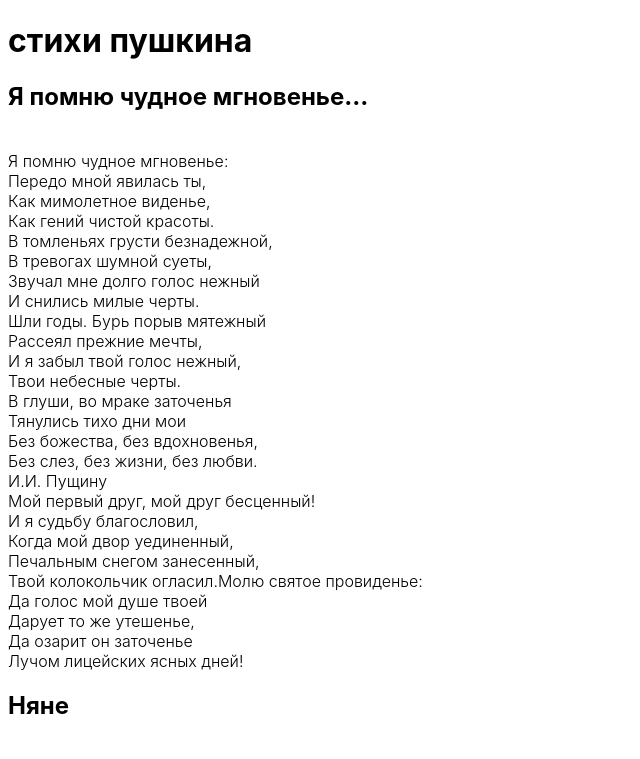
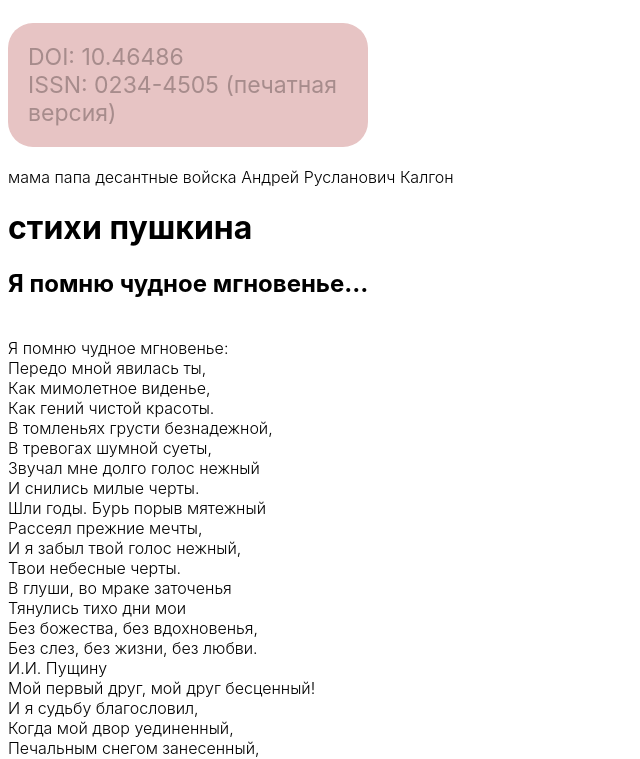
Before and after one commit to Danila-Xiaomi/Alexander-Petrov-Legenda, a plain HTML site: page index.html in a window 1280 px wide. Shown: the top 759 px of the page, without its empty margins (0-640 px from the left). Drawn offline with Linux system fonts and the light colour scheme; files whose address does not match are found by name.

Commit message:
сегодня многое поняли

```diff
--- a/css/style.css
+++ b/css/style.css
@@ -3,6 +3,31 @@
 /* ПОДУМАТЬ НА СЧЕТ КОЛИЧЕСТВА ВАРИАНТОВ ЖИРНОСТИ И ВОЗМОЖНО ДОБАВИТЬ НОВЫЕ ОПЦИИ */
 
 /* SF Pro Text - Light 300 - Regular */
+.journal-ids {
+ width: 320px;
+ padding: 20px;
+ border: 2px;
+ margin-top: 23px;
+font-size: 23px;
+font-weight: 400;
+
+color:#1f151552;
+background-color:rgb(231, 196, 196);
+
+border-radius: 25px;
+}
+
+.journal-ids > p  {
+margin:0px;
+}
+
+
+
+
+
+
+
+
 @font-face {
     font-family: 'SF Pro Text';
     font-style: normal;
--- a/index.html
+++ b/index.html
@@ -1,14 +1,39 @@
 <!DOCTYPE html>
 <html langue ru-RU>
 <head>
+    <!-- текст будет закодитрован в 8-BIT un-->
     <meta charset="UTF-8">
+    <!-- здесь живет название нашей странички-->
     <title>стихотворение</title>
     <meta name="author"content="Пушкин>">
     <link rel="stylesheet" href="css/style.css">
 </head>
 <body>
-<div class="main-container">
 
+
+
+<!-- мистер <p> это обозначение абзаца или на eng 'paragrath'-->
+<div class="journal-ids">
+ <p>
+    DOI: 10.46486<br>
+    ISSN: 0234-4505 (печатная версия)<br>
+ </p>
+</div>
+<br>
+
+<div>
+  мама
+  папа
+  десантные войска
+  Андрей Русланович
+  Калгон
+</div>
+
+
+
+
+
+<!--мистер <p> требует закрывания с помощью </P> -->
 <h1>стихи пушкина</h1>
 <h2>Я помню чудное мгновенье…</h2><br>
 Я помню чудное мгновенье:<br>
```
